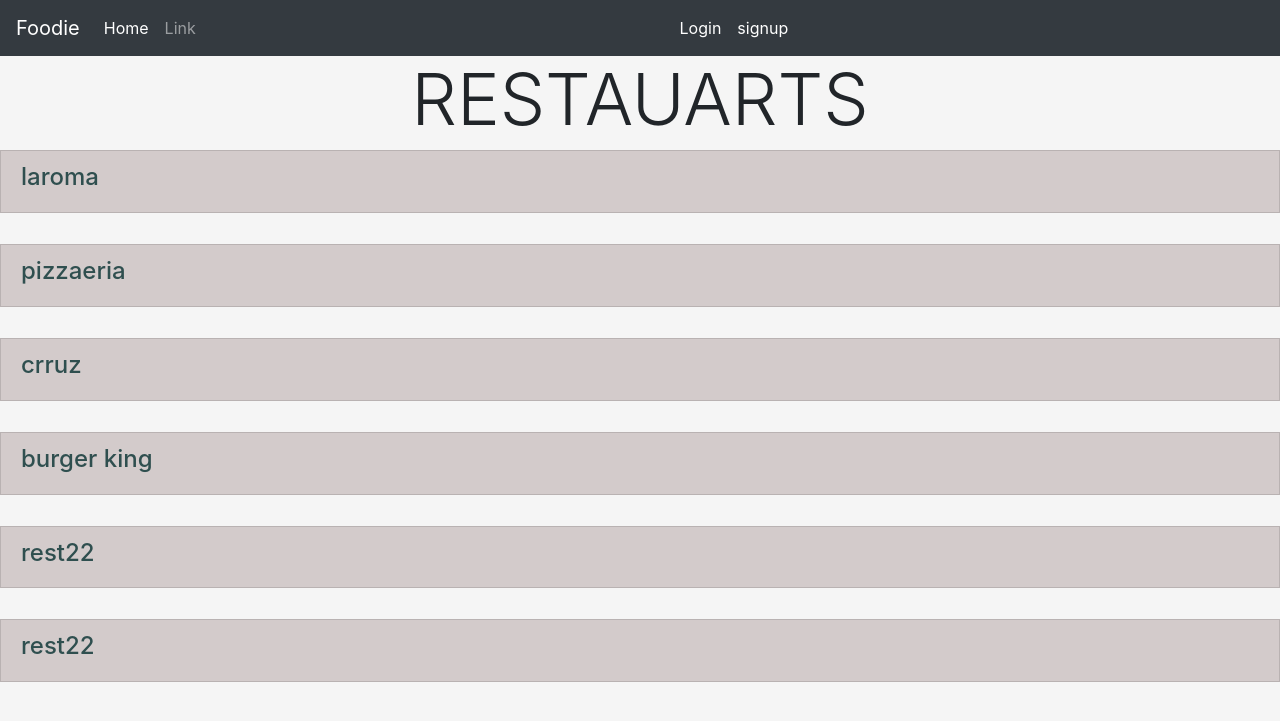
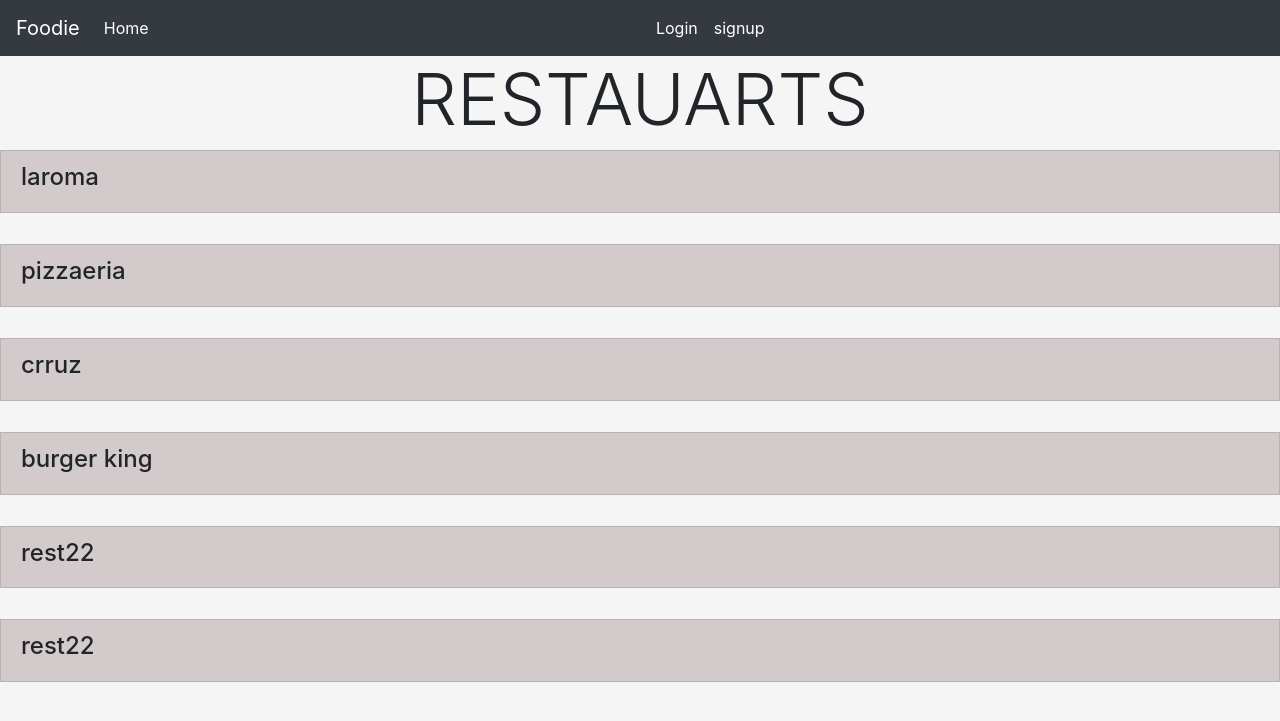
Before and after one commit to navjotchaudhary/FoodApp, a Django app: page / in a window 1280 px wide. Shown: the top 721 px of the page. Run offline with Django 3.2, Linux system fonts and the light colour scheme; data comes from the database, SQL or seed files in the repository; some libraries are stand-ins or nearby versions.

Commit message:
minor change

```diff
--- a/template/common.html
+++ b/template/common.html
@@ -22,9 +22,7 @@
           <li class="nav-item active">
             <a class="nav-link" href="{% url 'home' %}">Home <span class="sr-only">(current)</span></a>
           </li>
-          <li class="nav-item">
-            <a class="nav-link" href="#">Link</a>
-          </li>
+
 
           {% comment %}
           <li class="nav-item">
--- a/template/home.html
+++ b/template/home.html
@@ -10,9 +10,9 @@
 <ul  class="list-group">
 {% endif %}
 	{% for r in res %}
-	<li class="list-group-item mt-2 " style="background-color:rgb(211, 203, 203);"><a class="stretched-link" style='color:darkslategray' href="product/{{ r }}">  <h4>{{ r }}</h4></li>
+	<li class="list-group-item mt-2 " style="background-color:rgb(211, 203, 203);"><a class="stretched-link" style='color:darkslategray' href="product/{{ r }}">  </a><h4>{{ r }}</h4></li>
 
-</a>
+
 </ul>
 
 <br>
```
